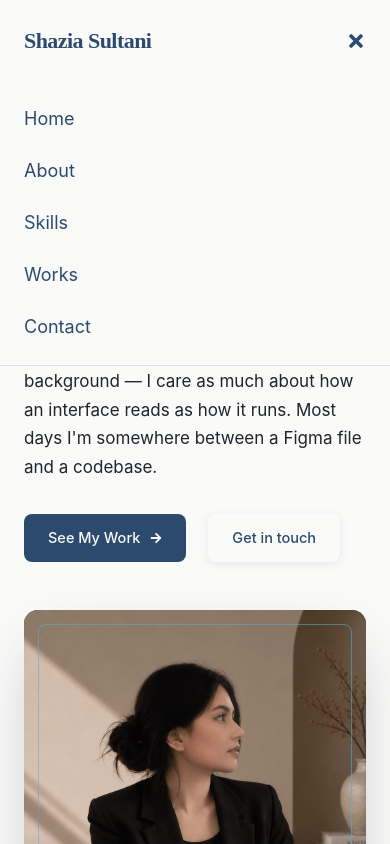
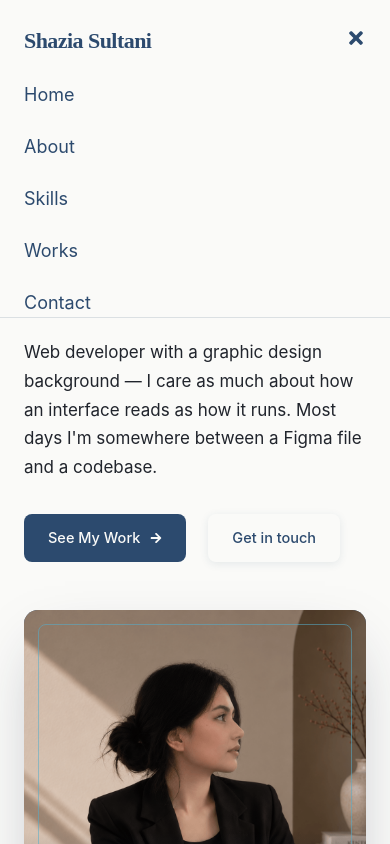
Before and after one commit to shaziasultani/portfolio, a React app: page /portfolio/ in a window 390 px wide. Both pictures are taken after a click on the button "Toggle navigation". Shown: the top 844 px of the page. Built offline with nearby package versions, Linux system fonts and the light colour scheme; the HTML template or start-up script is replaced by a standard one.

Commit message:
motion menu

```diff
--- a/src/components/Navbar.jsx
+++ b/src/components/Navbar.jsx
@@ -1,10 +1,8 @@
-
 import { useState } from "react";
 import { FaBars, FaTimes } from "react-icons/fa";
 
 export default function Navbar() {
   const [menuOpen, setMenuOpen] = useState(false);
-
 
   const links = [
     { name: "Home", href: "#home" },
@@ -29,19 +27,27 @@ const links = [
         {/* Mobile menu button */}
         <button
           type="button"
-          className="cursor-pointer border-0 bg-transparent text-xl text-[#2C4A6E] md:hidden"
+          className="cursor-pointer border-0 bg-transparent text-xl text-[#2C4A6E] transition-transform duration-300 hover:scale-110 md:hidden"
           onClick={() => setMenuOpen(!menuOpen)}
           aria-label="Toggle navigation"
           aria-expanded={menuOpen}
         >
+          <span
+            className={`inline-flex transition-transform duration-300 ${
+              menuOpen ? "rotate-180" : "rotate-0"
+            }`}
+          >
             {menuOpen ? <FaTimes /> : <FaBars />}
+          </span>
         </button>
 
         {/* Navigation links */}
         <ul
-          className={`${
-            menuOpen ? "flex" : "hidden"
-          } absolute left-0 top-full w-full flex-col gap-6 border-b border-[#2C4A6E]/15 bg-[#FAFAF8] px-6 py-6 md:static md:flex md:w-auto md:flex-row md:items-center md:gap-7 md:border-0 md:bg-transparent md:p-0`}
+          className={`absolute left-0 top-full w-full flex-col gap-6 border-b border-[#2C4A6E]/15 bg-[#FAFAF8] px-6 transition-all duration-300 ease-in-out md:static md:flex md:w-auto md:flex-row md:items-center md:gap-7 md:border-0 md:bg-transparent md:p-0 ${
+            menuOpen
+              ? "visible flex translate-y-0 opacity-100"
+              : "invisible hidden -translate-y-2 opacity-0 md:visible md:translate-y-0 md:opacity-100"
+          }`}
         >
           {links.map((link, index) => (
             <li key={link.href}>
```
Lines whose indentation alone changed are shown as unchanged.
